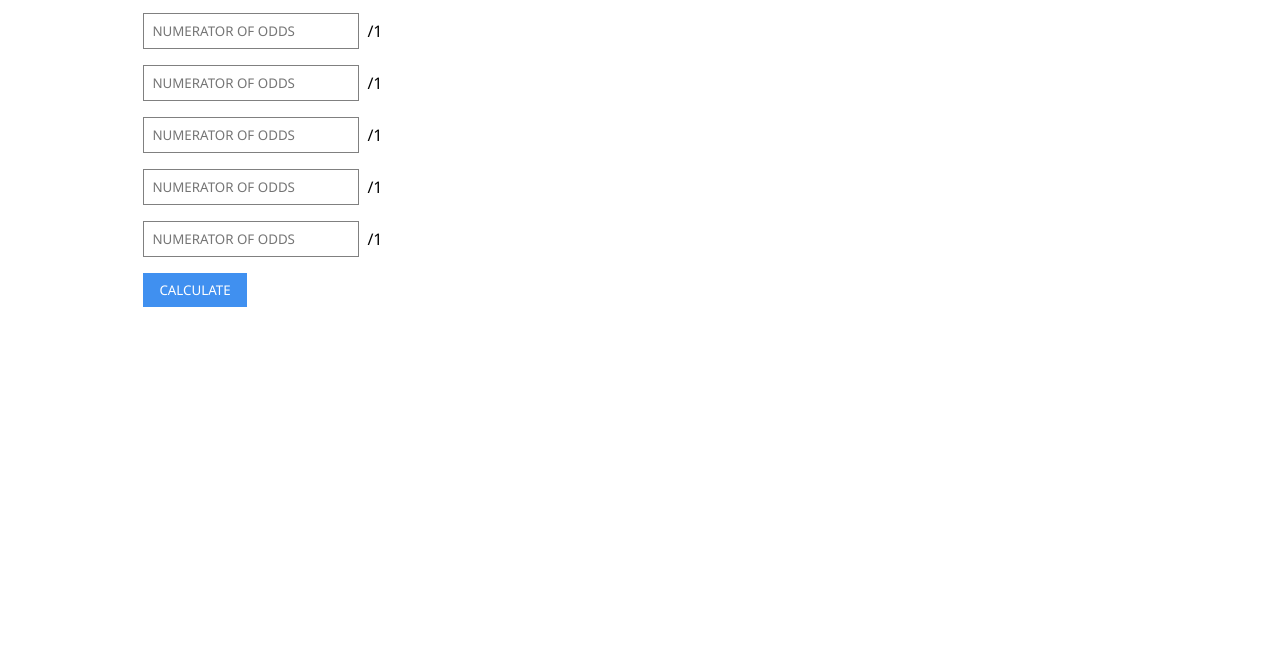
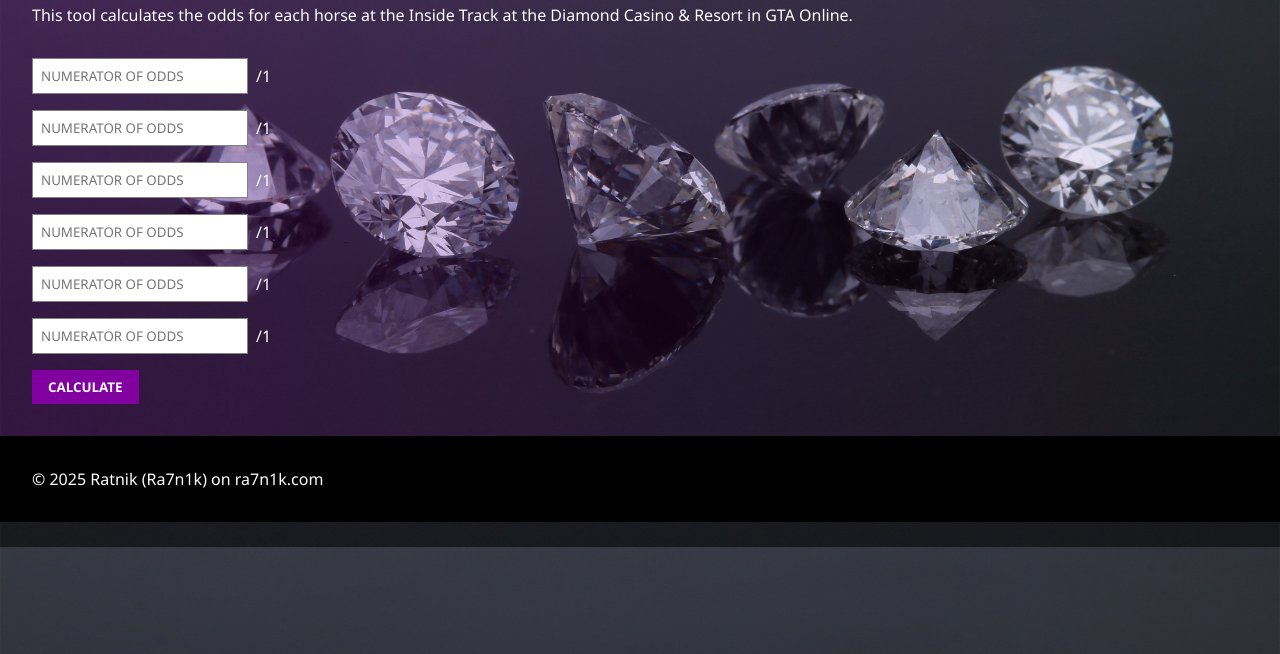
Before and after one commit to ra7n1k/gtao-casino, a plain HTML site: page inside-track/index.html in a window 1280 px wide. Shown: the part 146-800 px from the top of the page. Drawn offline with Linux system fonts and the light colour scheme.

Commit message:
The design for the app has been updated.

```diff
--- a/inside-track/index.html
+++ b/inside-track/index.html
@@ -9,16 +9,29 @@
 </head>
 
 <body>
-    <h1><span>Diamond Casino & Resort:</span> Inside Track Odds Calculator</h1>
-    <form>
-        <label><input type="number" min="1" step="1" placeholder="Numerator of odds" required>/1<br><output></output></label>
-        <label><input type="number" min="1" step="1" placeholder="Numerator of odds" required>/1<br><output></output></label>
-        <label><input type="number" min="1" step="1" placeholder="Numerator of odds" required>/1<br><output></output></label>
-        <label><input type="number" min="1" step="1" placeholder="Numerator of odds" required>/1<br><output></output></label>
-        <label><input type="number" min="1" step="1" placeholder="Numerator of odds" required>/1<br><output></output></label>
-        <label><input type="number" min="1" step="1" placeholder="Numerator of odds" required>/1<br><output></output></label>
-        <button type="submit">Calculate</button>
-    </form>
+    <main>
+        <h1><span>Diamond Casino & Resort:</span><br>Inside Track Odds Calculator</h1>
+        <p>This tool calculates the odds for each horse at the Inside Track at the Diamond Casino & Resort in GTA
+            Online.</p>
+        <form>
+            <label><input type="number" min="1" step="1" placeholder="Numerator of odds"
+                    required>/1<br><output></output></label>
+            <label><input type="number" min="1" step="1" placeholder="Numerator of odds"
+                    required>/1<br><output></output></label>
+            <label><input type="number" min="1" step="1" placeholder="Numerator of odds"
+                    required>/1<br><output></output></label>
+            <label><input type="number" min="1" step="1" placeholder="Numerator of odds"
+                    required>/1<br><output></output></label>
+            <label><input type="number" min="1" step="1" placeholder="Numerator of odds"
+                    required>/1<br><output></output></label>
+            <label><input type="number" min="1" step="1" placeholder="Numerator of odds"
+                    required>/1<br><output></output></label>
+            <button type="submit">Calculate</button>
+        </form>
+    </main>
+    <footer>
+        <small>&copy; 2025 Ratnik (Ra7n1k) on ra7n1k.com</small>
+    </footer>
     <script src="./script.js"></script>
 </body>
 
--- a/style.css
+++ b/style.css
@@ -1,28 +1,45 @@
-* {
+*:not(html) {
     font-family: 'Segoe UI', Tahoma, Geneva, Verdana, sans-serif;
     text-transform: uppercase;
 
+    box-sizing: border-box;
     width: fit-content;
     height: fit-content;
-
     padding: 0;
     margin: 0;
     border-radius: 0;
 }
 
 html {
-    margin: auto;
+    background-image: url("./diamond.jpg");
+    background-size: cover;
+    background-position: center;
 }
 
 body {
+    color: #fff;
+
+    width: 100%;
+    background: linear-gradient(90deg, #8000a040, transparent);
+}
+
+body main {
     display: flex;
     flex-direction: column;
     gap: 2rem;
+    max-width: 1440px;
+    width: 100%;
+    height: 100vh;
+    max-height: fit-content;
     padding: 2rem;
 }
 
 body h1 span {
     font-weight: normal;
+}
+
+body p {
+    text-transform: none;
 }
 
 body form {
@@ -45,19 +62,24 @@ body form input {
 
 body form select {
     padding: .5rem;
-    background-color: transparent;
+    background-color: #fff;
     border: 1px solid #808080;
 }
 
 body form button {
+    font-weight: bold;
     color: #fff;
     appearance: none;
 
     padding: .5rem 1rem;
-    background-color: #4090f0;
+    background-color: #8000a0;
     border: none;
 
     cursor: pointer;
+}
+
+body form input:hover, body form select:hover {
+    background-color: #f0f0f0;
 }
 
 body form div {
@@ -65,3 +87,20 @@ body form div {
     flex-direction: column;
     gap: 1rem;
 }
+
+body form div div {
+    padding: .5rem;
+    border-left: 2px solid #fff;
+}
+
+body footer {
+    width: 100%;
+    padding: 2rem;
+
+    background-color: #000;
+}
+
+body footer small {
+    font-size: 1rem;
+    text-transform: none;
+}
```
Also changed, not shown: roulette/index.html (+7 -1 lines), diamond.jpg (added).
